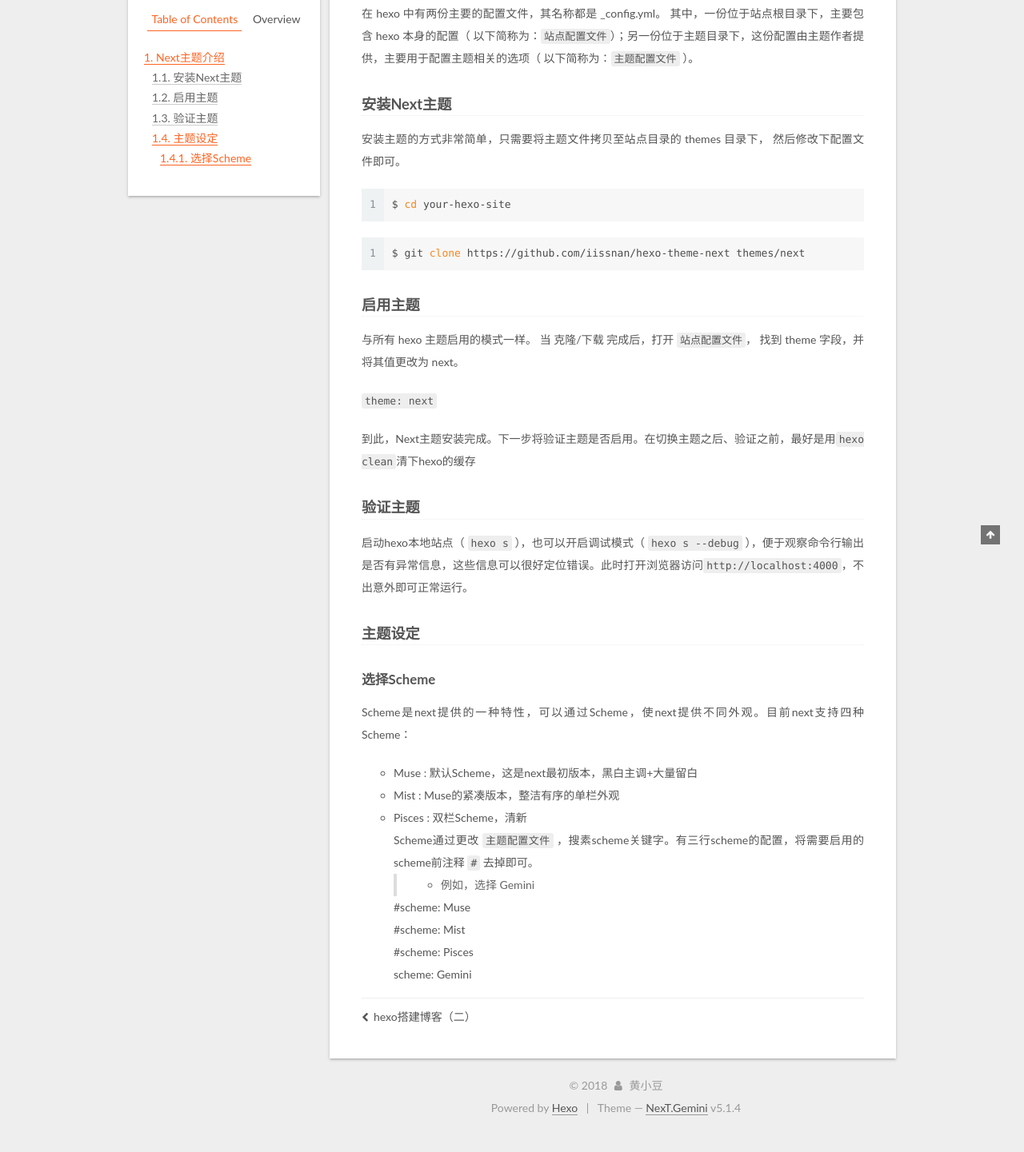
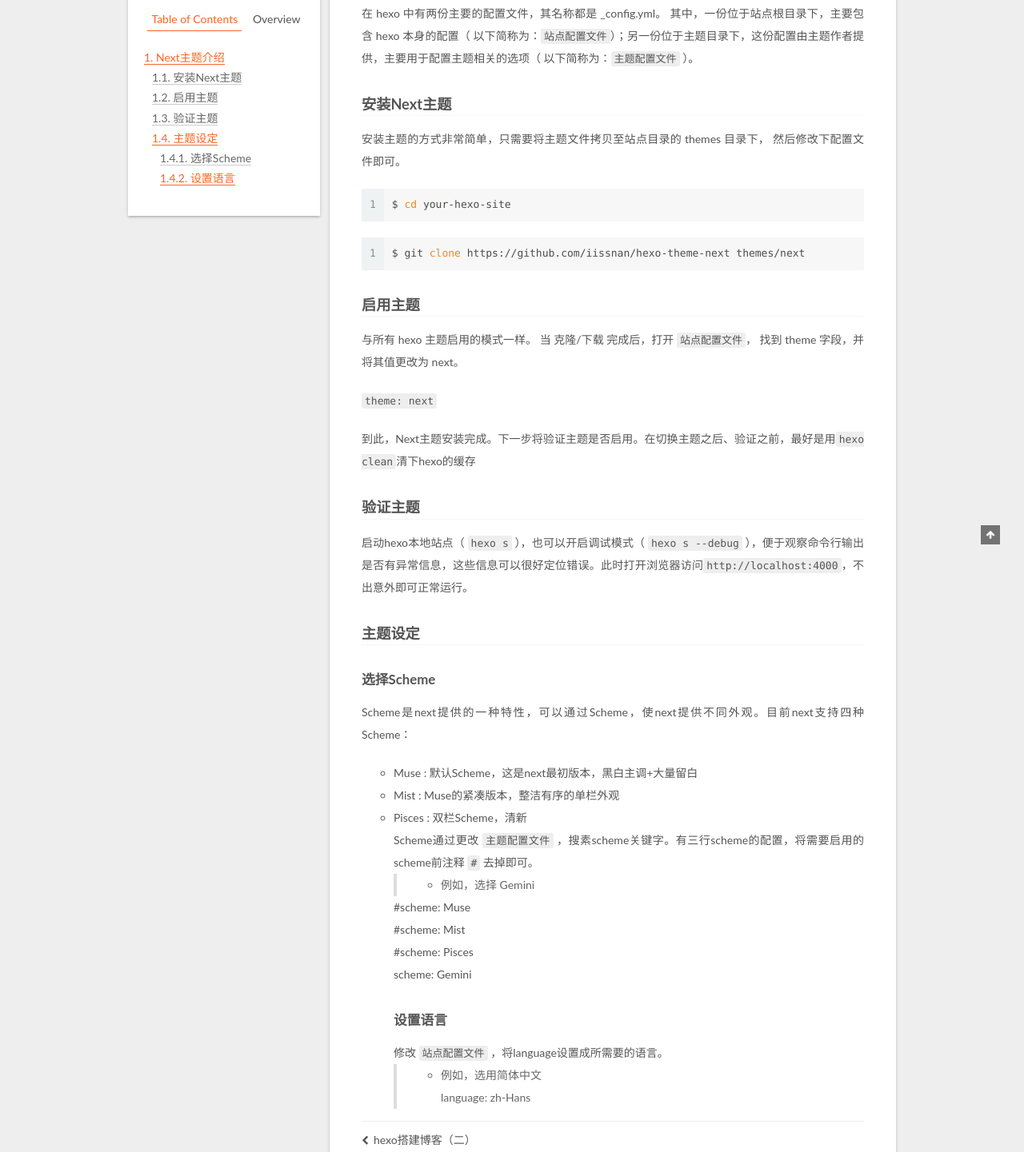
Before and after one commit to hYanDou/hYanDou.github.io, a plain HTML site: page 2018/06/08/hexo搭建博客（三）-更换主题/index.html in a window 1280 px wide. Shown: the part 219-1660 px from the top of the page at 80% size. Before the commit the page ends 1639 px from the top, so only its background shows below. Drawn offline with Linux system fonts and the light colour scheme.

Commit message:
Site updated: 2018-06-12 15:36:22

```diff
--- a/2018/06/08/hexo搭建博客（三）-更换主题/index.html
+++ b/2018/06/08/hexo搭建博客（三）-更换主题/index.html
@@ -86,7 +86,7 @@
 <meta property="og:site_name" content="welcome,黄小豆的博客~~">
 <meta property="og:description" content="Next主题介绍在 hexo 中有两份主要的配置文件，其名称都是 _config.yml。 其中，一份位于站点根目录下，主要包含 hexo 本身的配置（  以下简称为：站点配置文件）；另一份位于主题目录下，这份配置由主题作者提供，主要用于配置主题相关的选项（ 以下简称为：主题配置文件 ）。 安装Next主题安装主题的方式非常简单，只需要将主题文件拷贝至站点目录的 themes 目录下， 然后修改下">
 <meta property="og:locale" content="default">
-<meta property="og:updated_time" content="2018-06-12T05:46:42.424Z">
+<meta property="og:updated_time" content="2018-06-12T07:35:05.804Z">
 <meta name="twitter:card" content="summary">
 <meta name="twitter:title" content="hexo搭建博客（三）-更换为Next主题">
 <meta name="twitter:description" content="Next主题介绍在 hexo 中有两份主要的配置文件，其名称都是 _config.yml。 其中，一份位于站点根目录下，主要包含 hexo 本身的配置（  以下简称为：站点配置文件）；另一份位于主题目录下，这份配置由主题作者提供，主要用于配置主题相关的选项（ 以下简称为：主题配置文件 ）。 安装Next主题安装主题的方式非常简单，只需要将主题文件拷贝至站点目录的 themes 目录下， 然后修改下">
@@ -315,7 +315,12 @@
 <li>例如，选择 Gemini</li>
 </ul>
 </blockquote>
-  #scheme: Muse<br>  #scheme: Mist<br>  #scheme: Pisces<br>  scheme: Gemini</li>
+  #scheme: Muse<br>  #scheme: Mist<br>  #scheme: Pisces<br>  scheme: Gemini<h4 id="设置语言"><a href="#设置语言" class="headerlink" title="设置语言"></a>设置语言</h4>修改 <code>站点配置文件</code> ，将language设置成所需要的语言。<blockquote>
+<ul>
+<li>例如，选用简体中文<br>language: zh-Hans</li>
+</ul>
+</blockquote>
+</li>
 </ul>
 
 
@@ -463,7 +468,7 @@
 
 
 
-              <div class="post-toc-content"><ol class="nav"><li class="nav-item nav-level-2"><a class="nav-link" href="#Next主题介绍"><span class="nav-number">1.</span> <span class="nav-text">Next主题介绍</span></a><ol class="nav-child"><li class="nav-item nav-level-3"><a class="nav-link" href="#安装Next主题"><span class="nav-number">1.1.</span> <span class="nav-text">安装Next主题</span></a></li><li class="nav-item nav-level-3"><a class="nav-link" href="#启用主题"><span class="nav-number">1.2.</span> <span class="nav-text">启用主题</span></a></li><li class="nav-item nav-level-3"><a class="nav-link" href="#验证主题"><span class="nav-number">1.3.</span> <span class="nav-text">验证主题</span></a></li><li class="nav-item nav-level-3"><a class="nav-link" href="#主题设定"><span class="nav-number">1.4.</span> <span class="nav-text">主题设定</span></a><ol class="nav-child"><li class="nav-item nav-level-4"><a class="nav-link" href="#选择Scheme"><span class="nav-number">1.4.1.</span> <span class="nav-text">选择Scheme</span></a></li></ol></li></ol></li></ol></div>
+              <div class="post-toc-content"><ol class="nav"><li class="nav-item nav-level-2"><a class="nav-link" href="#Next主题介绍"><span class="nav-number">1.</span> <span class="nav-text">Next主题介绍</span></a><ol class="nav-child"><li class="nav-item nav-level-3"><a class="nav-link" href="#安装Next主题"><span class="nav-number">1.1.</span> <span class="nav-text">安装Next主题</span></a></li><li class="nav-item nav-level-3"><a class="nav-link" href="#启用主题"><span class="nav-number">1.2.</span> <span class="nav-text">启用主题</span></a></li><li class="nav-item nav-level-3"><a class="nav-link" href="#验证主题"><span class="nav-number">1.3.</span> <span class="nav-text">验证主题</span></a></li><li class="nav-item nav-level-3"><a class="nav-link" href="#主题设定"><span class="nav-number">1.4.</span> <span class="nav-text">主题设定</span></a><ol class="nav-child"><li class="nav-item nav-level-4"><a class="nav-link" href="#选择Scheme"><span class="nav-number">1.4.1.</span> <span class="nav-text">选择Scheme</span></a></li><li class="nav-item nav-level-4"><a class="nav-link" href="#设置语言"><span class="nav-number">1.4.2.</span> <span class="nav-text">设置语言</span></a></li></ol></li></ol></li></ol></div>
 
 
           </div>
--- a/css/main.css
+++ b/css/main.css
@@ -1823,7 +1823,7 @@
   width: 4px;
   height: 4px;
   border-radius: 50%;
-  background: #faffc7;
+  background: #2814ff;
 }
 .links-of-blogroll {
   font-size: 13px;
```
Also changed, not shown: index.html (+6 -1 lines).
